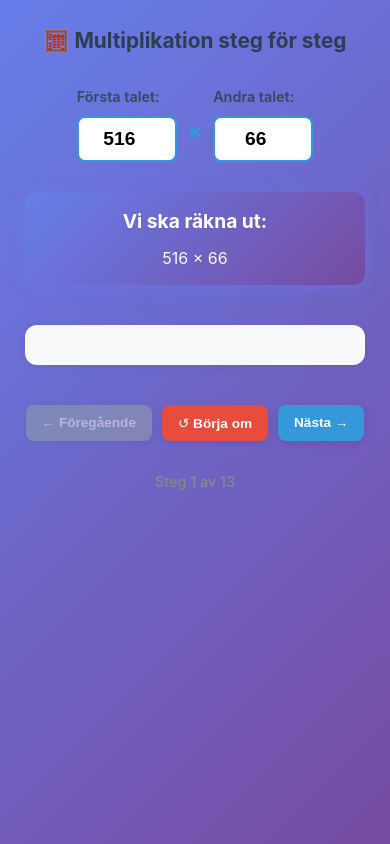
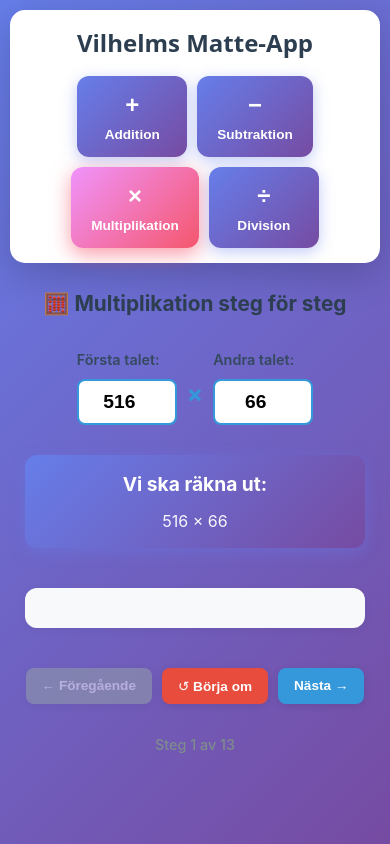
Before and after one commit to dagjidell/vilhelms-matte-app, a React (Vite) app: page / in a window 390 px wide. Built offline with nearby package versions, Linux system fonts and the light colour scheme.

Commit message:
Nav items

```diff
--- /dev/null
+++ b/src/AdditionTeacher.jsx
@@ -0,0 +1,18 @@
+import { useState } from 'react';
+import './TeacherCommon.css';
+
+export default function AdditionTeacher() {
+  return (
+    <div className="teacher-container">
+      <div className="teacher-card">
+        <h1>Addition</h1>
+        <p className="coming-soon">Kommer snart...</p>
+        <div className="placeholder-content">
+          <div className="placeholder-box">
+            <span>+</span>
+          </div>
+        </div>
+      </div>
+    </div>
+  );
+}
--- a/src/App.css
+++ b/src/App.css
@@ -8,10 +8,107 @@
   min-height: 100vh;
   background: linear-gradient(135deg, #667eea 0%, #764ba2 100%);
   padding: 20px;
+  display: flex;
+  flex-direction: column;
+  gap: 20px;
+}
+
+.main-nav {
+  background: white;
+  border-radius: 15px;
+  padding: 20px;
+  box-shadow: 0 10px 40px rgba(0, 0, 0, 0.2);
+}
+
+.app-title {
+  color: #2c3e50;
+  text-align: center;
+  margin-bottom: 20px;
+  font-size: 2rem;
+  font-weight: bold;
+}
+
+.nav-buttons {
+  display: flex;
+  gap: 15px;
+  justify-content: center;
+  flex-wrap: wrap;
+}
+
+.nav-btn {
+  display: flex;
+  flex-direction: column;
+  align-items: center;
+  gap: 8px;
+  padding: 20px 30px;
+  background: linear-gradient(135deg, #667eea 0%, #764ba2 100%);
+  color: white;
+  border: none;
+  border-radius: 12px;
+  font-size: 1rem;
+  font-weight: 600;
+  cursor: pointer;
+  transition: all 0.3s ease;
+  box-shadow: 0 4px 15px rgba(102, 126, 234, 0.4);
+  min-width: 140px;
+}
+
+.nav-btn:hover {
+  transform: translateY(-3px);
+  box-shadow: 0 6px 20px rgba(102, 126, 234, 0.6);
+}
+
+.nav-btn:active {
+  transform: translateY(-1px);
+}
+
+.nav-btn.active {
+  background: linear-gradient(135deg, #f093fb 0%, #f5576c 100%);
+  box-shadow: 0 6px 20px rgba(245, 87, 108, 0.6);
+}
+
+.nav-icon {
+  font-size: 2rem;
+  font-weight: bold;
+}
+
+.nav-label {
+  font-size: 0.95rem;
+}
+
+.main-content {
+  flex: 1;
 }
 
 @media (max-width: 768px) {
   .app {
     padding: 10px;
+    gap: 10px;
+  }
+
+  .main-nav {
+    padding: 15px;
+  }
+
+  .app-title {
+    font-size: 1.5rem;
+    margin-bottom: 15px;
+  }
+
+  .nav-buttons {
+    gap: 10px;
+  }
+
+  .nav-btn {
+    padding: 15px 20px;
+    min-width: 110px;
+  }
+
+  .nav-icon {
+    font-size: 1.5rem;
+  }
+
+  .nav-label {
+    font-size: 0.85rem;
   }
 }
--- a/src/App.jsx
+++ b/src/App.jsx
@@ -1,10 +1,66 @@
+import { useState } from 'react'
 import MultiplicationTeacher from './MultiplicationTeacher'
+import AdditionTeacher from './AdditionTeacher'
+import SubtractionTeacher from './SubtractionTeacher'
+import DivisionTeacher from './DivisionTeacher'
 import './App.css'
 
 function App() {
+  const [currentView, setCurrentView] = useState('multiplication')
+
+  const renderContent = () => {
+    switch(currentView) {
+      case 'addition':
+        return <AdditionTeacher />
+      case 'subtraction':
+        return <SubtractionTeacher />
+      case 'multiplication':
+        return <MultiplicationTeacher />
+      case 'division':
+        return <DivisionTeacher />
+      default:
+        return <MultiplicationTeacher />
+    }
+  }
+
   return (
     <div className="app">
-      <MultiplicationTeacher />
+      <nav className="main-nav">
+        <h1 className="app-title">Vilhelms Matte-App</h1>
+        <div className="nav-buttons">
+          <button
+            className={`nav-btn ${currentView === 'addition' ? 'active' : ''}`}
+            onClick={() => setCurrentView('addition')}
+          >
+            <span className="nav-icon">+</span>
+            <span className="nav-label">Addition</span>
+          </button>
+          <button
+            className={`nav-btn ${currentView === 'subtraction' ? 'active' : ''}`}
+            onClick={() => setCurrentView('subtraction')}
+          >
+            <span className="nav-icon">−</span>
+            <span className="nav-label">Subtraktion</span>
+          </button>
+          <button
+            className={`nav-btn ${currentView === 'multiplication' ? 'active' : ''}`}
+            onClick={() => setCurrentView('multiplication')}
+          >
+            <span className="nav-icon">×</span>
+            <span className="nav-label">Multiplikation</span>
+          </button>
+          <button
+            className={`nav-btn ${currentView === 'division' ? 'active' : ''}`}
+            onClick={() => setCurrentView('division')}
+          >
+            <span className="nav-icon">÷</span>
+            <span className="nav-label">Division</span>
+          </button>
+        </div>
+      </nav>
+      <main className="main-content">
+        {renderContent()}
+      </main>
     </div>
   )
 }
--- /dev/null
+++ b/src/DivisionTeacher.jsx
@@ -0,0 +1,18 @@
+import { useState } from 'react';
+import './TeacherCommon.css';
+
+export default function DivisionTeacher() {
+  return (
+    <div className="teacher-container">
+      <div className="teacher-card">
+        <h1>Division</h1>
+        <p className="coming-soon">Kommer snart...</p>
+        <div className="placeholder-content">
+          <div className="placeholder-box">
+            <span>÷</span>
+          </div>
+        </div>
+      </div>
+    </div>
+  );
+}
--- /dev/null
+++ b/src/SubtractionTeacher.jsx
@@ -0,0 +1,18 @@
+import { useState } from 'react';
+import './TeacherCommon.css';
+
+export default function SubtractionTeacher() {
+  return (
+    <div className="teacher-container">
+      <div className="teacher-card">
+        <h1>Subtraktion</h1>
+        <p className="coming-soon">Kommer snart...</p>
+        <div className="placeholder-content">
+          <div className="placeholder-box">
+            <span>−</span>
+          </div>
+        </div>
+      </div>
+    </div>
+  );
+}
--- /dev/null
+++ b/src/TeacherCommon.css
@@ -0,0 +1,49 @@
+.teacher-container {
+  max-width: 1400px;
+  margin: 0 auto;
+}
+
+.teacher-card {
+  background: white;
+  border-radius: 20px;
+  padding: 40px;
+  box-shadow: 0 20px 60px rgba(0, 0, 0, 0.3);
+}
+
+.teacher-card h1 {
+  color: #2c3e50;
+  text-align: center;
+  margin-bottom: 30px;
+  font-size: 2.5rem;
+}
+
+.coming-soon {
+  text-align: center;
+  font-size: 1.5rem;
+  color: #7f8c8d;
+  margin: 40px 0;
+}
+
+.placeholder-content {
+  display: flex;
+  justify-content: center;
+  align-items: center;
+  min-height: 300px;
+}
+
+.placeholder-box {
+  width: 200px;
+  height: 200px;
+  background: linear-gradient(135deg, #667eea 0%, #764ba2 100%);
+  border-radius: 20px;
+  display: flex;
+  justify-content: center;
+  align-items: center;
+  box-shadow: 0 10px 30px rgba(0, 0, 0, 0.2);
+}
+
+.placeholder-box span {
+  font-size: 8rem;
+  color: white;
+  font-weight: bold;
+}
```
